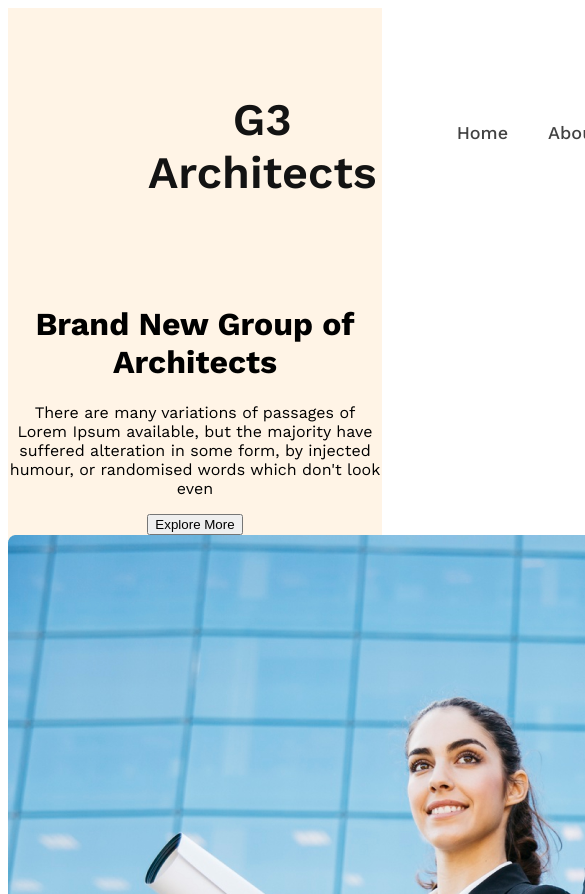
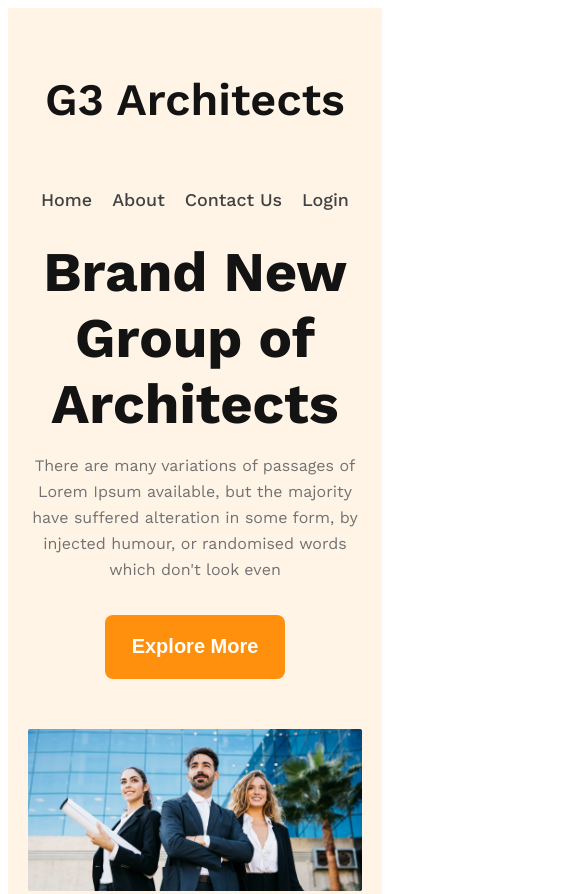
Before and after one commit to hellosiyam/mi-two-mo-nine-repo, a plain HTML site: page index.html in a window 390 px wide. Shown: the top 894 px of the page, 585 px wide, since content can reach past the window. Drawn offline with nearby package versions, Linux system fonts and the light colour scheme.

Commit message:
heder section make responsive

```diff
--- a/style/style.css
+++ b/style/style.css
@@ -7,10 +7,11 @@ body{
 }
 /* nav section  */
 header{
-    background-color: rgba(255, 144, 14, 0.10);;
+    background-color: rgba(255, 144, 14, 0.10);
+    padding: 40px 140px;
 }
 nav{
-    padding: 40px 140px;
+
     display: flex;
     justify-content: space-between;
     align-items: center;
@@ -18,18 +19,18 @@ nav{
 nav h3{
     color: var(--Dark-01, #131313);
     text-align: center;
-    font-size: 45px;
+    font-size: 2.81em;
     font-weight: 600;
 }
 nav ul{
-    display: flex
+    display: flex;
+    gap: 50px;
 }
-nav ul li{
-    margin-left: 40px;
+nav li{
     list-style: none;
     color: var(--Dark-02, #424242);
     text-align: center;
-    font-size: 18px;
+    font-size: 1.12em;
     font-weight: 500;
     line-height: 26px;
 }
@@ -37,7 +38,74 @@ nav ul li{
 /* tittle section  */
 .banner-container{
     text-align: center;
+    max-width: 862px;
+    margin: 0 auto;
+}
+.tittle{
+    color: var(--Dark-01, #131313);
+    font-size: 4em;
+    font-weight: 700;
+    margin: 10px;
+}
+.tittle-description{
+    color: var(--Dark-03, #727272);
+    text-align: center;
+    font-size: 1em;
+    font-weight: 400;
+    line-height: 26px;
+    margin-top: 16px;
+    margin-bottom: 16px;
+}
+.primary-btn{
+    width: 180px;
+    height: 64px;
+    border-radius: 8px;
+    background: #FF900E;
+    color: #FFF;
+    text-align: center;
+    font-size: 1.25em;
+    font-weight: 600;
+    border: none;
+    margin-top: 16px;
+    margin-bottom: 50px;
 }
 .banner-img{
-    /* margin: 50px 140px ; */
+    width: 100%;
 }
+
+/* Responsive media quary */
+/* Mobile devices */
+@media screen and (max-width:576px) {
+    header{
+        padding: 20px;
+}
+    nav{
+        flex-direction: column;
+        /* margin: 0px; */
+    }
+    nav ul{
+        padding: 0px;
+        gap: 20px;
+    }
+    .tittle {
+        font-size: 3.5em;
+    }
+}
+
+/* Medium Devices */
+@media screen and (min-width:576px) and (max-width:992px) {
+    header{
+        padding: 50px;
+}
+    nav{
+        flex-direction: column;
+        /* margin: 0px; */
+    }
+    nav ul{
+        padding: 0px;
+        gap: 40px;
+    }
+    .tittle {
+        font-size: 3.5em;
+    }
+}
```
